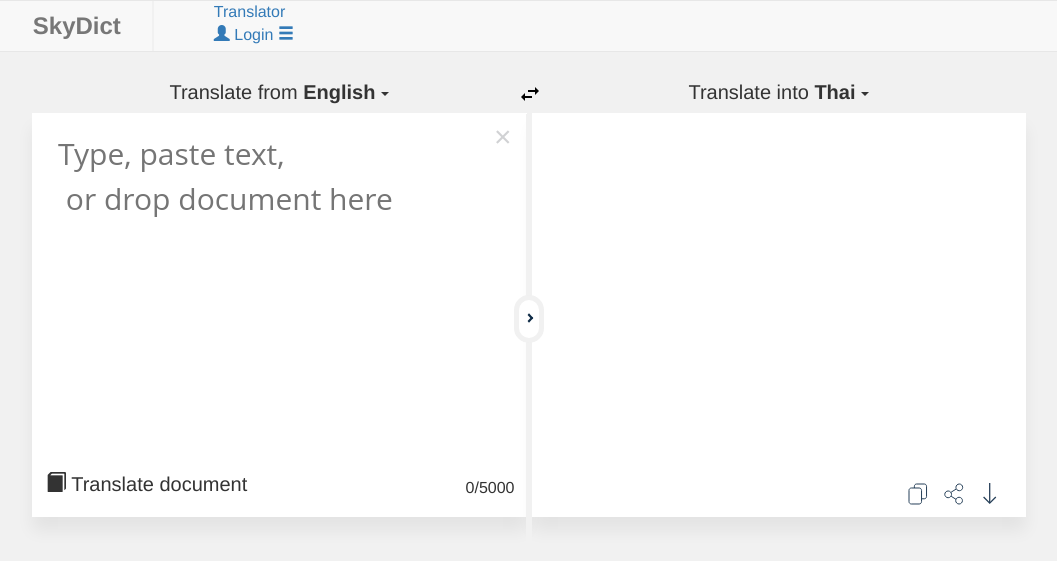
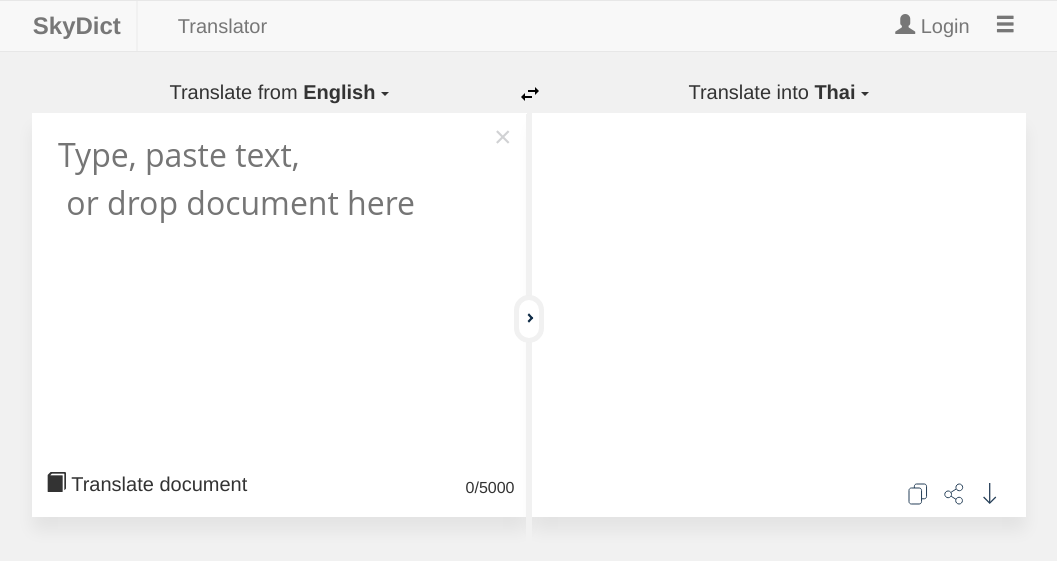
Before and after one commit to Vadim88226/SkyDict_Server_Django, a Django app: template nmt_server/translator/templates/translator/index.html in a window 1280 px wide. Shown: the top 561 px of the page, without its empty margins (111-1168 px from the left). Run offline with Django 3.2, Linux system fonts and the light colour scheme; the template is opened without the code that fills it, so the values that code supplies are empty; some libraries are stand-ins or nearby versions.

Commit message:
VDT :      responsive complete

```diff
--- a/nmt_server/translator/static/translator/translator.css
+++ b/nmt_server/translator/static/translator/translator.css
@@ -4,24 +4,40 @@
     overflow: overlay;
 }
 .container{
-    width: 80% !important;
+    width: 80%;
+}
+.container-fluid{
+    display: flex;
+    align-self: center;
+    justify-content: space-between;
+    align-items: center;
 }
 .navbar-brand{
     font-size: 24px;
     font-weight: bold;
 }
+.navbar-nav{
+    width:100%;
+    display: flex;
+    align-self: center;
+    justify-content: space-between;
+    align-items: center;
+}
 .navbar-nav a{
     color: #777;
-    padding-top: 15px;
-    padding-bottom: 15px;
-}
-.nav .navbar-nav{
-    width:100%;
-    display: flex;
+    padding:15px 10px 15px 10px;
 }
 .header_menu_separator {
+    /* margin: 0 30px 0 16px; */
+    border-left: 2px solid #f1f1f1;
+    float: left;
+    height: 50px;
+    padding: 15px 15px;
+    font-size: 18px;
+    line-height: 20px;
+}
+.nav-item {
     margin: 0 30px 0 16px;
-    border-left: 2px solid #f1f1f1;
     float: left;
     height: 50px;
     padding: 15px 15px;
@@ -99,7 +115,7 @@
     resize: none;
 }
 textarea::placeholder {
-    font-size: 30px;
+    font-size: xx-large;
 }
 .textarea_container {
     box-shadow: 0px 14px 16px rgba(0, 0, 0, 0.06) !important;
--- a/nmt_server/translator/static/translator/translator.js
+++ b/nmt_server/translator/static/translator/translator.js
@@ -92,13 +92,18 @@
 	//     $('.textarea_placeholder_text').css("display", "block");
 	var len = $('.source_textarea').val().length.toString();
 	document.getElementById("docTrans_char_count").innerHTML = $('.source_textarea').val().length.toString() + "/5000";
-	var height = document.getElementById('ta_source').scrollHeight;
-		$('.source_textarea').css("font-size", 23 - (height/500).toFixed(0));
-		$('.target_textarea').css("font-size", 23 - (height/500).toFixed(0));
-		height = document.getElementById('ta_source').scrollHeight;
-		$('.source_textarea').css('height', height);
-		$('.target_textarea').css('height', height);
-		$('.textarea_separator').css('height', height+150);
+    var height = document.getElementById('ta_source').scrollHeight;
+    var fontSize = 23;
+    if ($("body").width() < 768) {
+        fontSize = 20;
+        if ($("body").width() < 400) fontSize = 17;
+    }
+    $('.source_textarea').css("font-size", fontSize - (height/500).toFixed(0));
+    $('.target_textarea').css("font-size", fontSize - (height/500).toFixed(0));
+    height = document.getElementById('ta_source').scrollHeight;
+    $('.source_textarea').css('height', height);
+    $('.target_textarea').css('height', height);
+    $('.textarea_separator').css('height', height+150);
 }
 $(function(){
 	$('a[href*="#"]').on('click', function(e) {
--- a/nmt_server/translator/templates/translator/index.html
+++ b/nmt_server/translator/templates/translator/index.html
@@ -20,13 +20,13 @@
 <body>
 <nav class="navbar navbar-default">
   <div class="container-fluid container">
-    <a class="navbar-brand" href="/">SkyDict</a>
+    <a class="navbar-brand" href="/translator">SkyDict</a>
     <span class="header_menu_separator"></span>
-    <div class="nav">
-        <div class = "nav-right">
+    <div class="navbar-nav navbar-item">
+        <div class = "nav-left navbar-item">
             <a href="#">Translator</a>
         </div>
-        <div class="nav-right">
+        <div class="nav-right navbar-item">
             <a id="menu_login" href="#"><span class="glyphicon glyphicon-user"></span> Login</a>
             <a id="menu_any" href="#"><span class="glyphicon glyphicon-menu-hamburger"></a>
         </div>
@@ -172,7 +172,7 @@
                 <form class="menu__login__form" method='POST' onsubmit="event.preventDefault(); return false;" novalidate='novalidate'>
                     <div class="menu__login__form__email">
                         <input class="" name='username' type='email' dl-attr='value: $0.data_login'
-                            autocomplete="username email" placeholder="Email"
+                            autocomplete="username email" placeholder="Email or UserID"
                             tabindex="10" autofocus="autofocus" spellcheck="false"
                             id='login_email' required>
                     </div>
@@ -213,10 +213,14 @@
                 <div class="menu__login__banner">SkyDict <br> SignUp</div>
                 <form class="menu__login__form" method='POST' onsubmit="event.preventDefault(); return false;" novalidate='novalidate'>
                     <div class="menu__login__form__email">
-                        <input class="" name='username' type='email' dl-attr='value: $0.data_login'
-                            autocomplete="username email" placeholder="Email"
+                        <input class="" name='login_email' type='email' dl-attr='value: $0.data_login'
+                            autocomplete="email" placeholder="Email"
                             tabindex="10" autofocus="autofocus" spellcheck="false"
                             id='login_email' required>
+                    </div>
+                    <div class="menu__login__form__name">
+                        <input class="" name='userid' type='text' placeholder="User ID"
+                            tabindex="10" spellcheck="false" id='userid'>
                     </div>
                     <div class="menu__login__form__name">
                         <input class="" name='firstname' type='text' placeholder="First Name"
```
Also changed, not shown: other parts of nmt_server/translator/static/translator/translator.css (+33 -0 lines).
